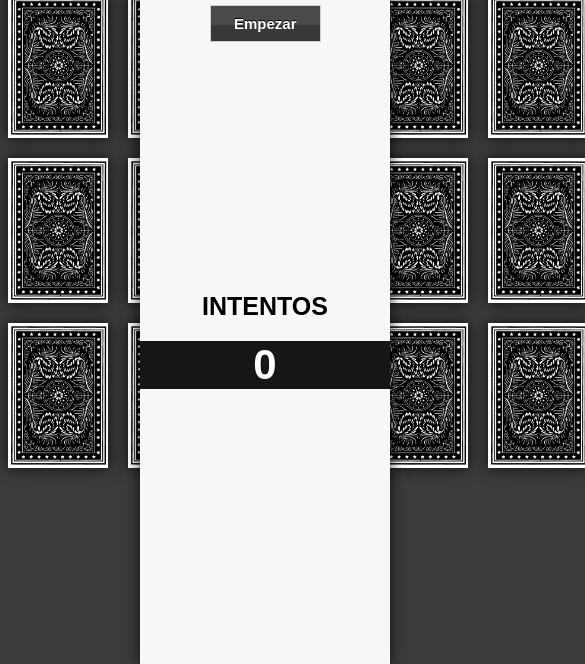
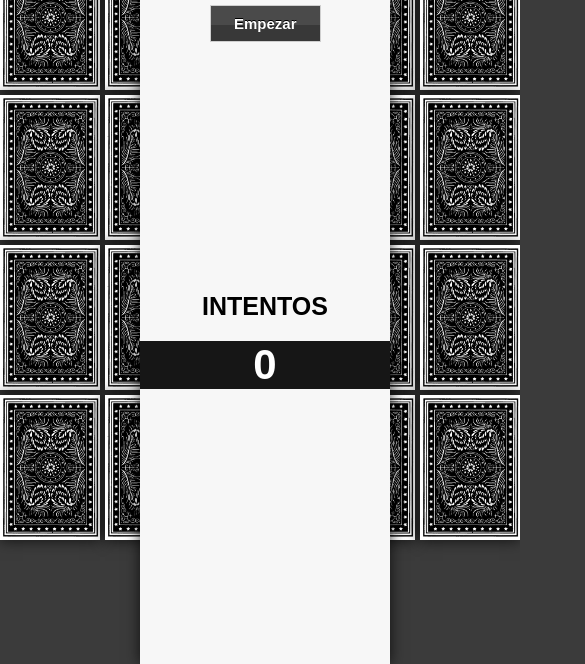
Before and after one commit to stdelprato/memoTest-bootstrap, a website: page index.html in a window 390 px wide. Shown: the part 180-844 px from the top of the page, 585 px wide, since content can reach past the window. Drawn offline with Linux system fonts and the light colour scheme.

Commit message:
agregado responsive + arreglo de bugs

```diff
--- a/styles/estilos.css
+++ b/styles/estilos.css
@@ -11,15 +11,20 @@ body {
 }
 
 .container-full {
+    position: absolute;
     display: grid;
     grid-template-columns: 80% 20%;
+    top: 0;
+    left: 0;
+    right: 0;
+    bottom: 0;
 }
 
 .container-cartas {
     display: grid;
     grid-template-columns: var(--carta-width) var(--carta-width) var(--carta-width) var(--carta-width) var(--carta-width);
-    column-gap: 30px;
-    grid-gap: 20px;
+    column-gap: 5px;
+    grid-gap: 5px;
     margin: auto;
 }
 
--- a/styles/mobile.css
+++ b/styles/mobile.css
@@ -16,8 +16,8 @@
         grid-template-columns: var(--mobile-width-carta) var(--mobile-width-carta) var(--mobile-width-carta) var(--mobile-width-carta) var(--mobile-width-carta);
         column-gap: 5px;
         grid-gap: 5px;
-        margin: 220px 0 0;
-        width: calc(var(--mobile-width-carta) * 5);
+        margin-top: 220px;
+        width: calc((var(--mobile-width-carta) * 5) + 20px);
     }
 
     .container-menu {
```
